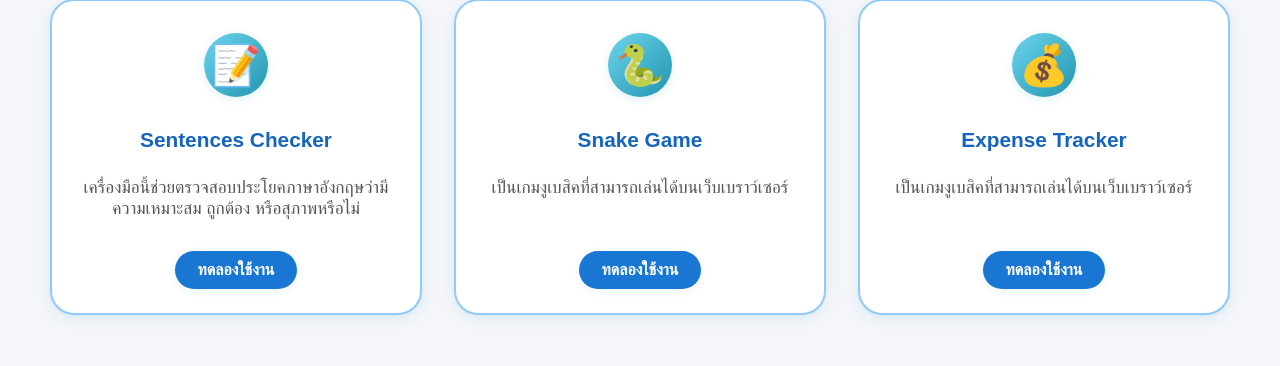
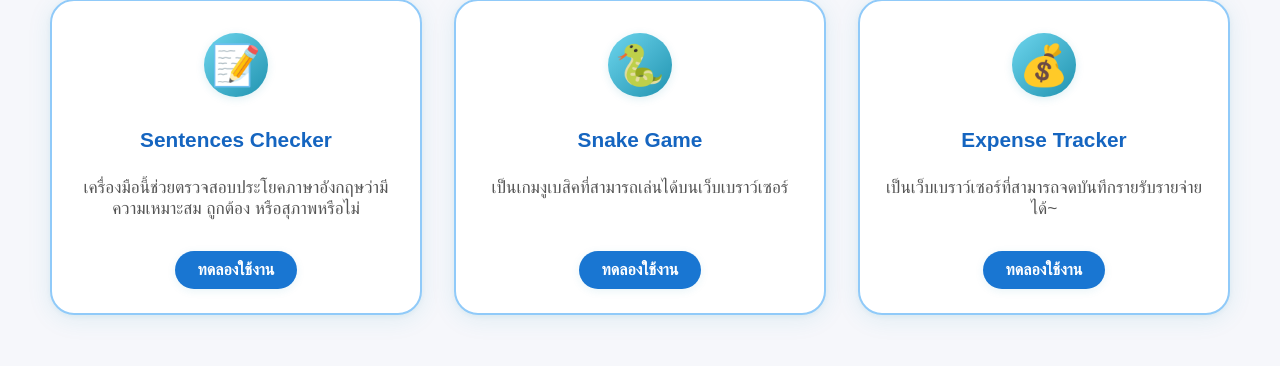
Before and after one commit to 1563Godz/We-website, a Flask app: page / in a window 1280 px wide. Shown: the part 1129-1495 px from the top of the page. Run offline with Flask 3, Linux system fonts and the light colour scheme; parts of the project's set-up code (start-up, migrations or seed data) failed here and were passed over.

Commit message:
Update index.html

```diff
--- a/templates/index.html
+++ b/templates/index.html
@@ -48,7 +48,7 @@
                 <div class="project-icon icon-circle">💰</div>
                 <h3 class="project-title">Expense Tracker</h3>
                 <p class="project-desc">
-                    เป็นเกมงูเบสิคที่สามารถเล่นได้บนเว็บเบราว์เซอร์
+                    เป็นเว็บเบราว์เซอร์ที่สามารถจดบันทึกรายรับรายจ่ายได้~
                 </p>
                 <a class="project-btn" href="https://expense-tracker-hd25.onrender.com/sign_in.html">ทดลองใช้งาน</a>
             </div>
```
